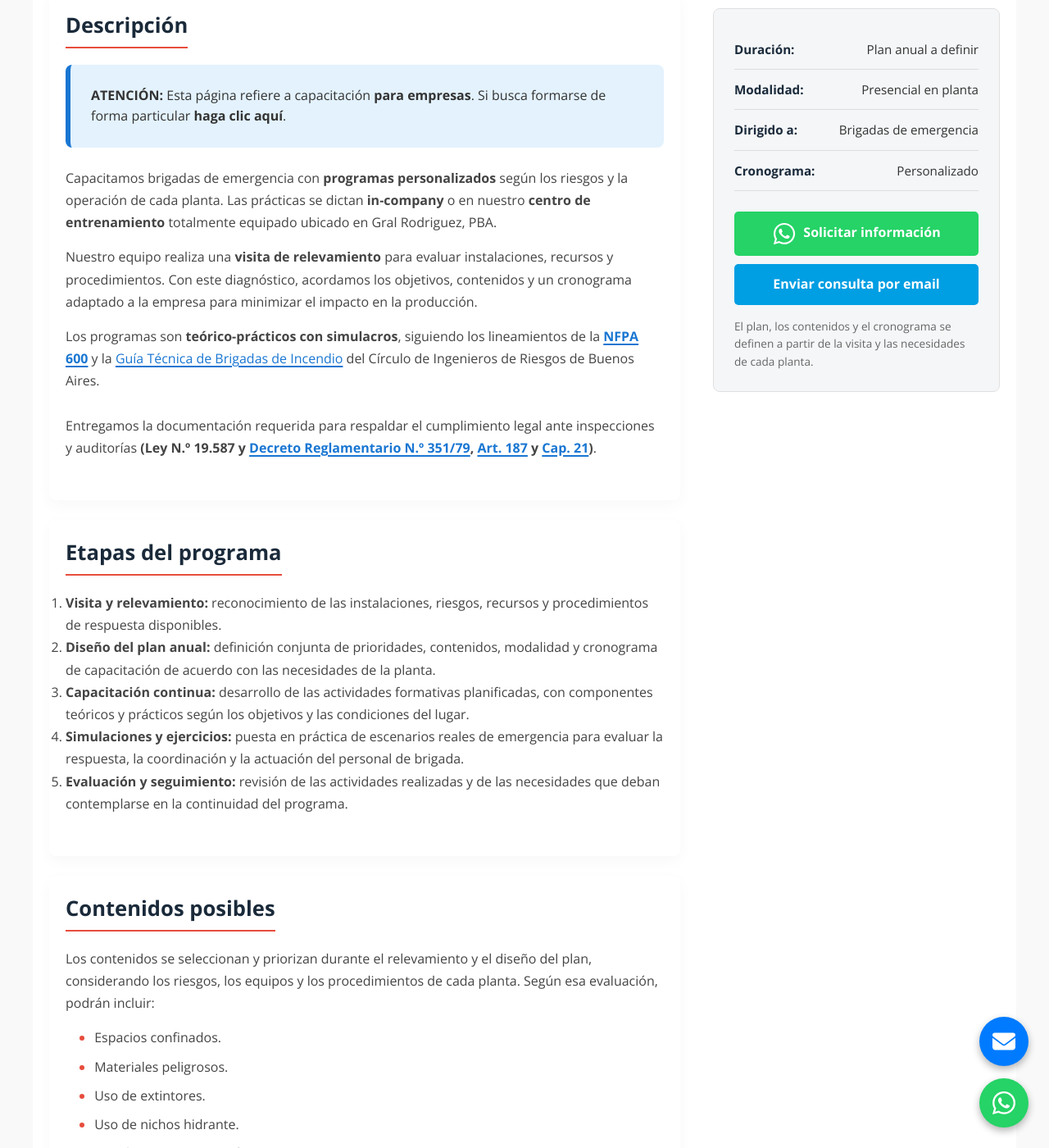
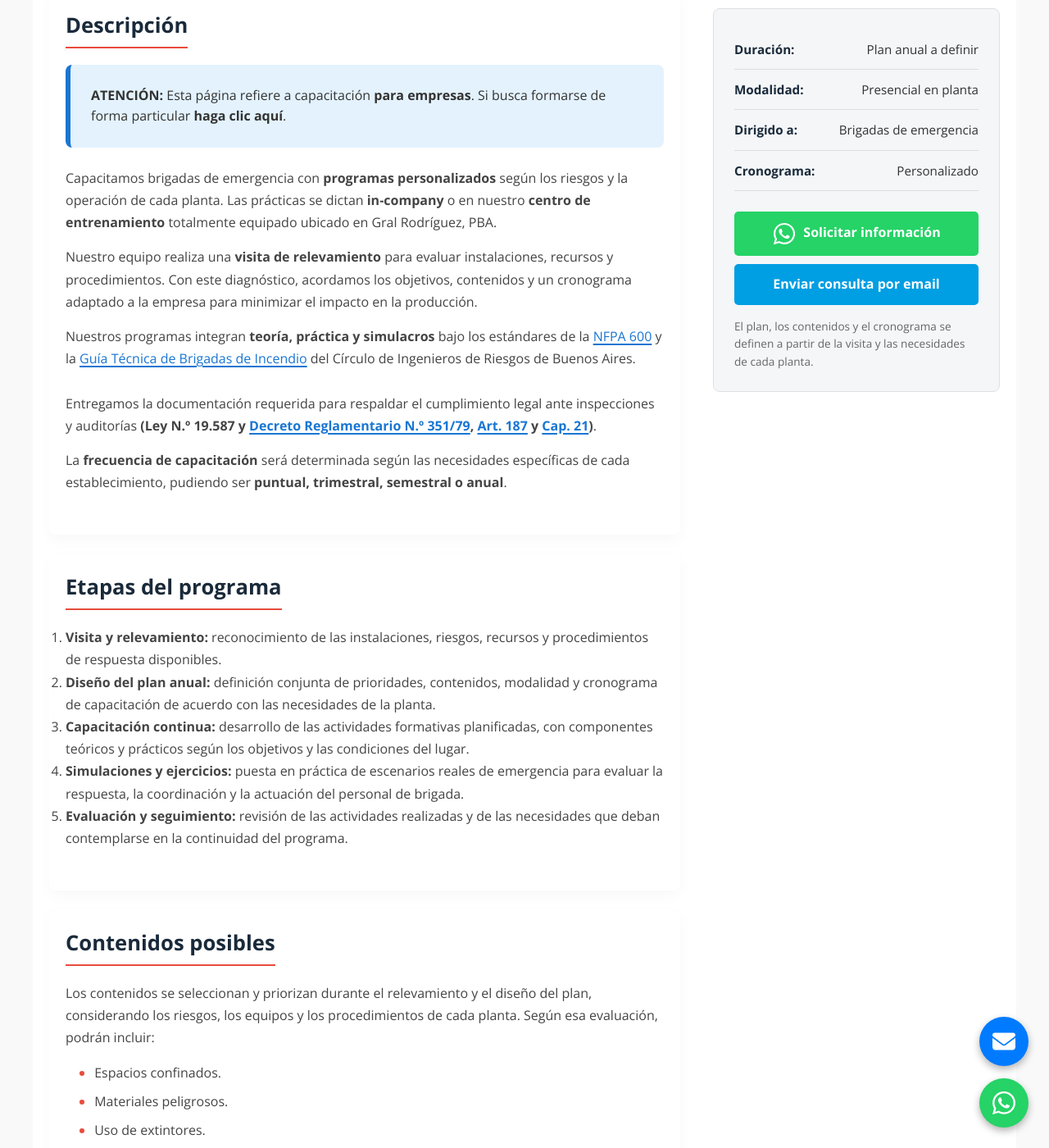
Before and after one commit to martov1/EDSI-nuevo-sitio, a Jekyll site: the page built from empresas/formacion-integral-brigadas.html, in a window 1280 px wide and 1400 px high, scrolled down 420 px. Shown: the whole window at 82% size. Built offline with Jekyll 4.4.1, drawn with Linux system fonts in a browser that asks for light colours; some of the changed text lies outside the part shown.

Commit message:
mejoras de textos

```diff
--- a/empresas/formacion-integral-brigadas.html
+++ b/empresas/formacion-integral-brigadas.html
@@ -36,7 +36,7 @@ redirect_from:
             <b>programas personalizados</b> según los riesgos y la operación de
             cada planta. Las prácticas se dictan <b>in-company</b> o en nuestro
             <b>centro de entrenamiento</b> totalmente equipado ubicado en Gral
-            Rodriguez, PBA.
+            Rodríguez, PBA.
           </p>
 
           <p>
@@ -48,14 +48,14 @@ redirect_from:
           </p>
 
           <p>
-            Los programas son <b>teórico-prácticos con simulacros</b>, siguiendo
-            los lineamientos de la
+            Nuestros programas integran
+            <b>teoría, práctica y simulacros</b> bajo los estándares de la
             <a
               class="legal-link"
               href="https://firemuscle.co/wp-content/uploads/2020/05/NFPA-600-Brigadas-Contra-Incendio-Privadas.pdf"
               target="_blank"
               rel="noopener noreferrer"
-              ><b>NFPA 600</b></a
+              >NFPA 600</a
             >
             y la
             <a
@@ -136,6 +136,12 @@ redirect_from:
               >)</b
             >.
           </p>
+
+          <p>
+            La <b>frecuencia de capacitación</b> será determinada según las
+            necesidades específicas de cada establecimiento, pudiendo ser
+            <b>puntual, trimestral, semestral o anual</b>.
+          </p>
         </div>
       </section>
 
@@ -184,10 +190,10 @@ redirect_from:
             <li>Espacios confinados.</li>
             <li>Materiales peligrosos.</li>
             <li>Uso de extintores.</li>
-            <li>Uso de nichos hidrante.</li>
+            <li>Uso de nichos hidrantes.</li>
             <li>Uso de agentes espumógenos.</li>
             <li>Equipos autónomos ERA.</li>
-            <li>Evacuación</li>
+            <li>Evacuación.</li>
             <li>Movilización de víctimas.</li>
             <li>
               Tácticas de combate de incendios, corte de propagación y
```
